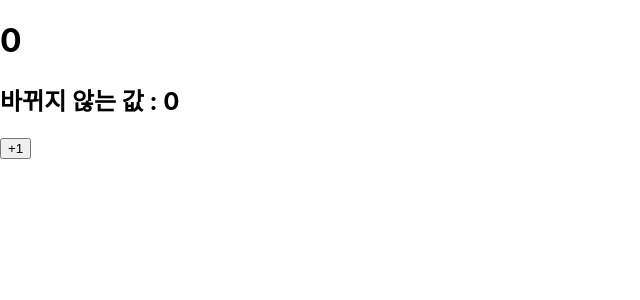
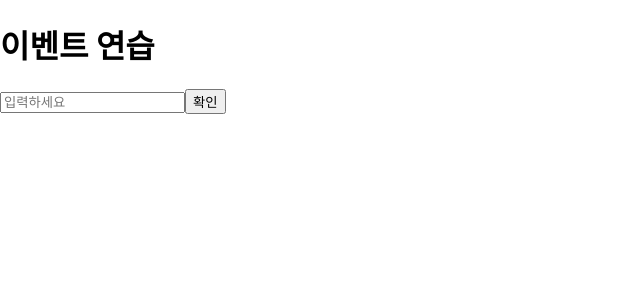
Before and after one commit to jae-woo-han/hello-react, a React (Create React App) app: page / in a window 1280 px wide. Shown: the top 300 px of the page, without its empty margins (0-640 px from the left). Built offline with nearby package versions, Linux system fonts and the light colour scheme.

Commit message:
react event

```diff
--- a/src/App.js
+++ b/src/App.js
@@ -1,8 +1,8 @@
 import React from 'react';
-import Counter from './Counter';
+import EventPractice from './EventPractice';
 
 const App = () => {
-  return <Counter />;
+  return <EventPractice />;
 };
 
 export default App;
--- /dev/null
+++ b/src/EventPractice.js
@@ -0,0 +1,40 @@
+import React, { Component } from 'react';
+
+class EventPractice extends Component {
+  state = {
+    message: '',
+  };
+
+  render() {
+    const { message } = this.state;
+    return (
+      <div>
+        <h1>이벤트 연습</h1>
+        <h2>{message}</h2>
+        <input
+          type="text"
+          name="message"
+          placeholder="입력하세요"
+          value={this.state.message}
+          onChange={(e) => {
+            this.setState({
+              message: e.target.value,
+            });
+          }}
+        />
+        <button
+          onClick={() => {
+            alert(message);
+            this.setState({
+              message: '',
+            });
+          }}
+        >
+          확인
+        </button>
+      </div>
+    );
+  }
+}
+
+export default EventPractice;
```
Also changed, not shown: src/Say.js (added, +28 -0 lines).
